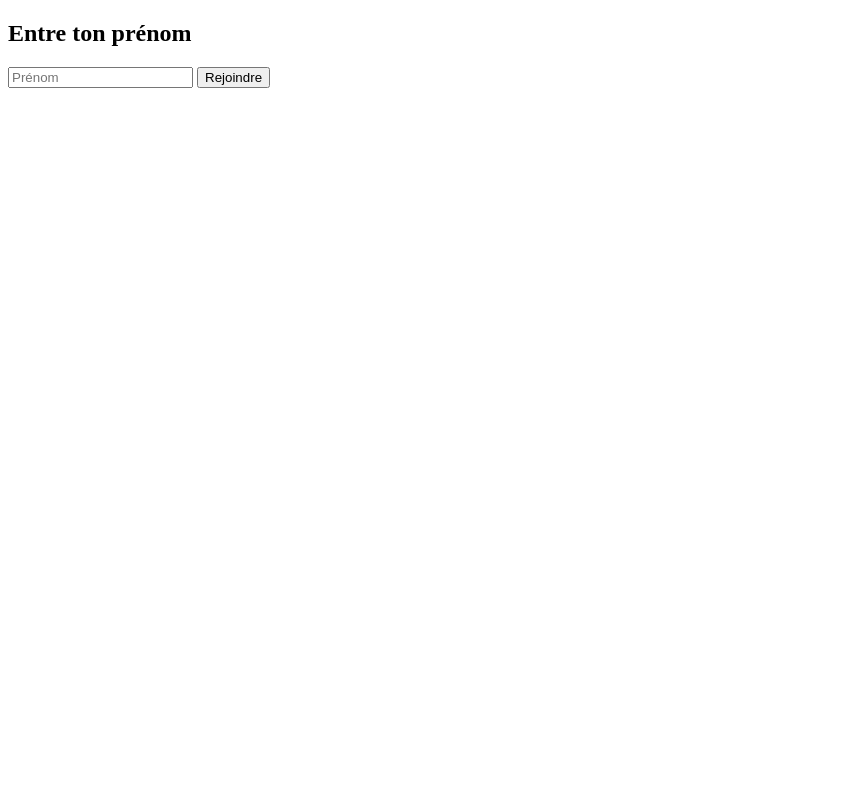
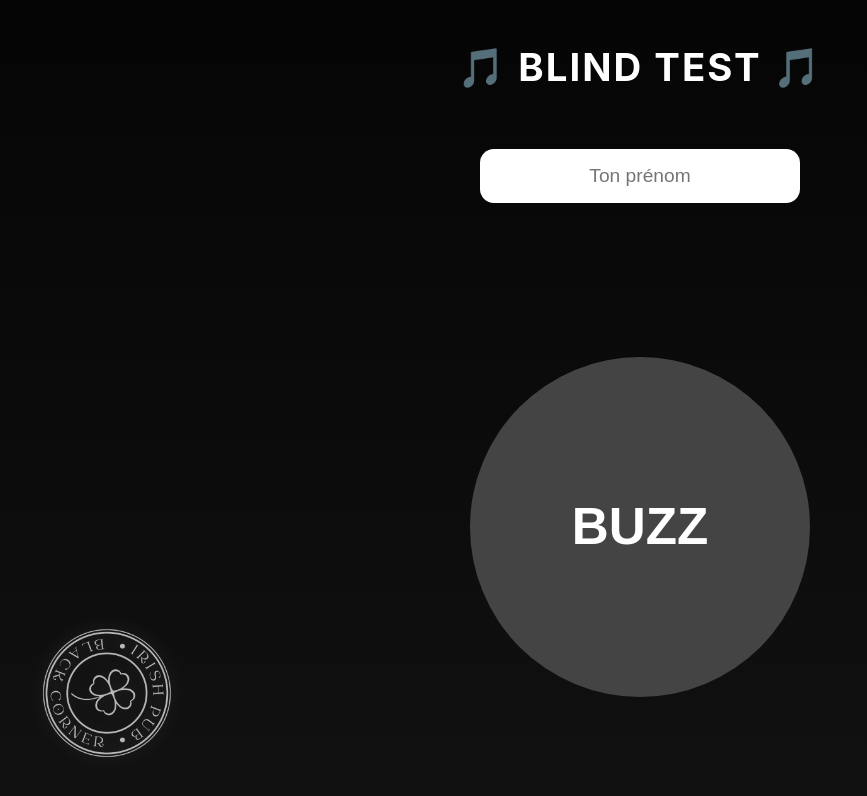
Before and after one commit to blindtest-bar/blind-test, a website: page public/index.html in a window 1280 px wide. Shown: the whole page, without its empty margins (0-867 px from the left). Drawn offline with nearby package versions, Linux system fonts and the light colour scheme; no server answers.

Commit message:
Amélioration visuelle page joueur + logo animé + son

```diff
--- a/public/index.html
+++ b/public/index.html
@@ -1,42 +1,209 @@
 <!DOCTYPE html>
 <html lang="fr">
 <head>
-  <meta charset="UTF-8">
+  <meta charset="UTF-8" />
   <title>Blind Test</title>
+
+  <!-- MOBILE FIRST -->
+  <meta name="viewport" content="width=device-width, initial-scale=1, maximum-scale=1, user-scalable=no">
+
   <script src="/socket.io/socket.io.js"></script>
+
+  <style>
+    * {
+      box-sizing: border-box;
+      -webkit-tap-highlight-color: transparent;
+    }
+
+    html, body {
+      margin: 0;
+      padding: 0;
+      width: 100%;
+      height: 100%;
+      background: linear-gradient(180deg, #050505, #111);
+      color: #fff;
+      font-family: -apple-system, BlinkMacSystemFont, "Segoe UI", Arial, sans-serif;
+    }
+
+    .container {
+      min-height: 100vh;
+      padding: 28px 20px 40px;
+      display: flex;
+      flex-direction: column;
+      align-items: center;
+    }
+
+    h1 {
+      margin-top: 16px;
+      font-size: 2.4rem;
+      letter-spacing: 2px;
+      text-align: center;
+    }
+
+    #nameInput {
+      margin-top: 32px;
+      margin-bottom: 56px;
+      width: 100%;
+      max-width: 320px;
+      padding: 16px;
+      font-size: 1.2rem;
+      border-radius: 14px;
+      border: none;
+      text-align: center;
+    }
+
+    #buzzBtn {
+      width: 88vw;
+      max-width: 340px;
+      height: 88vw;
+      max-height: 340px;
+      border-radius: 50%;
+      border: none;
+      font-size: 3.2rem;
+      font-weight: 900;
+      background: radial-gradient(circle at top, #ff4d4d, #a80000);
+      color: white;
+      box-shadow:
+        0 0 0 0 rgba(255, 60, 60, 0.6),
+        0 18px 45px rgba(255, 0, 0, 0.6);
+      cursor: pointer;
+      animation: pulse 2s infinite;
+      margin: auto 0;
+      transform: translateY(50px);
+    }
+
+    #buzzBtn:active {
+      transform: translateY(50px) scale(0.95);
+      animation: none;
+    }
+
+    #buzzBtn.disabled {
+      background: #444;
+      box-shadow: none;
+      animation: none;
+    }
+
+    .message {
+      margin-top: 24px;
+      font-size: 1.6rem;
+      min-height: 1.6em;
+      text-align: center;
+    }
+
+    .win { color: #00ff99; }
+    .lose { color: #ff6b6b; }
+
+    /* BUZZ pulse */
+    @keyframes pulse {
+      0% {
+        box-shadow:
+          0 0 0 0 rgba(255, 60, 60, 0.6),
+          0 18px 45px rgba(255, 0, 0, 0.6);
+      }
+      70% {
+        box-shadow:
+          0 0 0 22px rgba(255, 60, 60, 0),
+          0 18px 45px rgba(255, 0, 0, 0.6);
+      }
+      100% {
+        box-shadow:
+          0 0 0 0 rgba(255, 60, 60, 0),
+          0 18px 45px rgba(255, 0, 0, 0.6);
+      }
+    }
+
+    /* LOGO */
+    .logo-wrapper {
+      position: fixed;
+      bottom: 20px;
+      left: 20px;
+      animation: spin 20s linear infinite;
+      pointer-events: none;
+    }
+
+    .logo {
+      width: 170px;
+      opacity: 0.7;
+      filter: brightness(0) invert(1)
+              drop-shadow(0 0 8px rgba(255,255,255,0.25));
+    }
+
+    @keyframes spin {
+      from { transform: rotate(0deg); }
+      to   { transform: rotate(360deg); }
+    }
+  </style>
 </head>
+
 <body>
+  <div class="container">
+    <h1>🎵 BLIND TEST 🎵</h1>
+    <input id="nameInput" placeholder="Ton prénom" />
 
-<div id="login">
-  <h2>Entre ton prénom</h2>
-  <input id="name" placeholder="Prénom">
-  <button onclick="join()">Rejoindre</button>
+    <button id="buzzBtn">BUZZ</button>
+
+    <div class="message" id="message"></div>
   </div>
 
-<div id="game" style="display:none;">
-  <h2>Joueur : <span id="playerName"></span></h2>
-  <button onclick="buzz()">🔴 BUZZ</button>
+  <!-- LOGO -->
+  <div class="logo-wrapper">
+    <img src="/logo.png" class="logo" alt="Logo">
   </div>
+
+  <!-- AUDIO -->
+  <audio id="buzzSound" src="/buzz.mp3" preload="auto"></audio>
 
   <script>
     const socket = io();
-  let playerName = "";
 
-  function join() {
-    playerName = document.getElementById("name").value;
-    if (!playerName) return alert("Entre ton prénom");
+    const nameInput = document.getElementById("nameInput");
+    const buzzBtn = document.getElementById("buzzBtn");
+    const message = document.getElementById("message");
+    const buzzSound = document.getElementById("buzzSound");
+    // BUZZ désactivé sans prénom
+    buzzBtn.disabled = true;
+    buzzBtn.classList.add("disabled");
 
-    document.getElementById("login").style.display = "none";
-    document.getElementById("game").style.display = "block";
-    document.getElementById("playerName").innerText = playerName;
+    nameInput.addEventListener("input", () => {
+      const ok = nameInput.value.trim().length > 0;
+      buzzBtn.disabled = !ok;
+      buzzBtn.classList.toggle("disabled", !ok);
+    });
+
+    buzzBtn.addEventListener("touchstart", buzz, { passive: true });
+    buzzBtn.addEventListener("click", buzz);
+
+    function buzz() {
+      if (!nameInput.value.trim()) return;
+
+      buzzBtn.disabled = true;
+      buzzBtn.classList.add("disabled");
+
+      if (buzzSound) {
+        buzzSound.currentTime = 0;
+        buzzSound.play().catch(() => {});
       }
 
- function buzz() {
-  console.log("BUZZ CLIQUÉ :", playerName);
-  socket.emit("buzz", playerName);
+      if (navigator.vibrate) navigator.vibrate(50);
+
+      socket.emit("buzz", nameInput.value.trim());
     }
 
+socket.on("buzzed", (players) => {
+      if (players[0] === nameInput.value.trim()) {
+        message.textContent = "🎉 PREMIER !";
+        message.className = "message win";
+      } else {
+        message.textContent = "⏱️ Trop tard";
+        message.className = "message lose";
+      }
+    });
+
+    socket.on("reset", () => {
+      buzzBtn.disabled = false;
+      buzzBtn.classList.remove("disabled");
+      message.textContent = "";
+    });
   </script>
-
 </body>
 </html>
```
Also changed, not shown: server.js (+24 -20 lines), 1 other file. Lines whose indentation alone changed are shown as unchanged.
